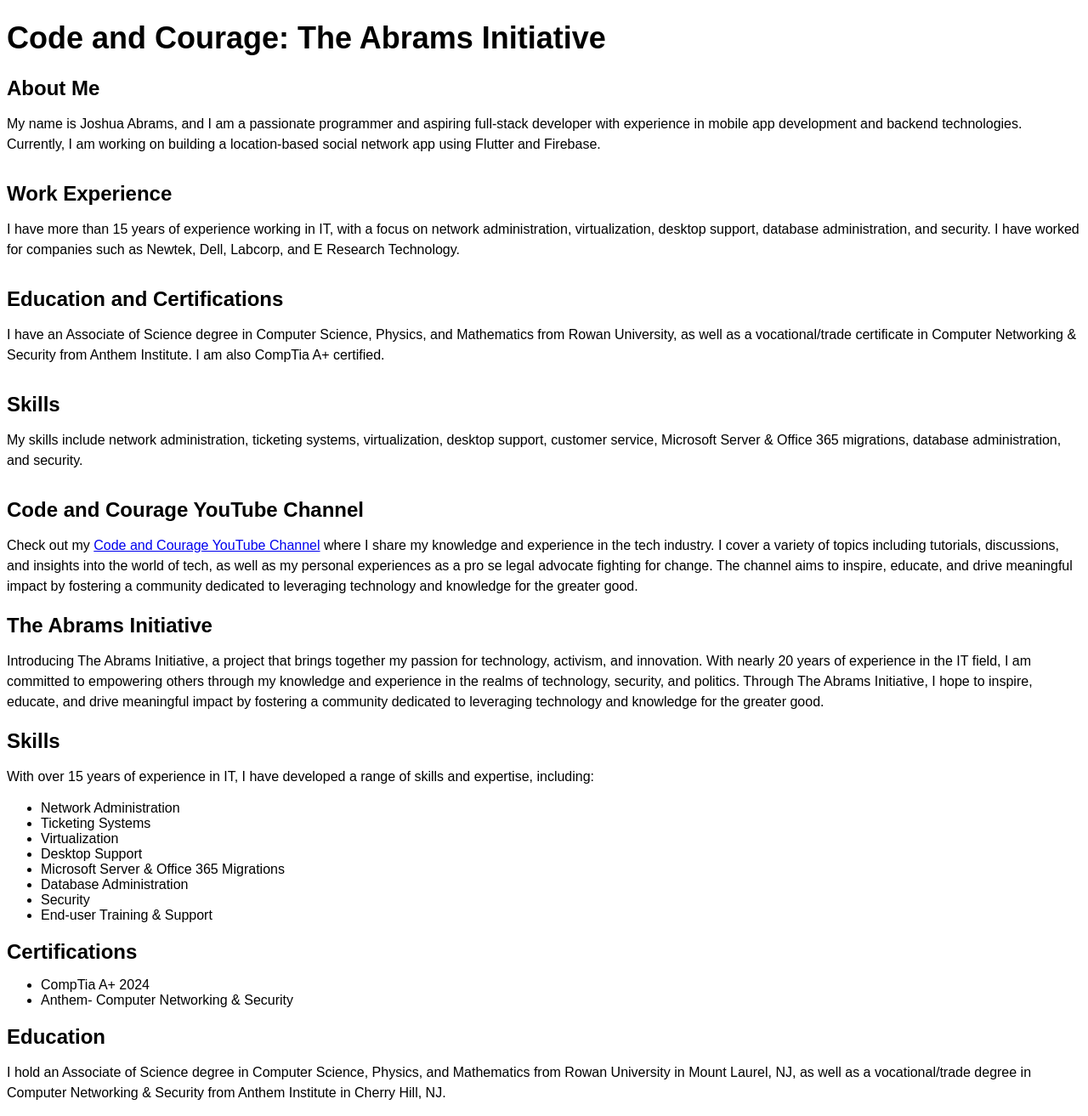
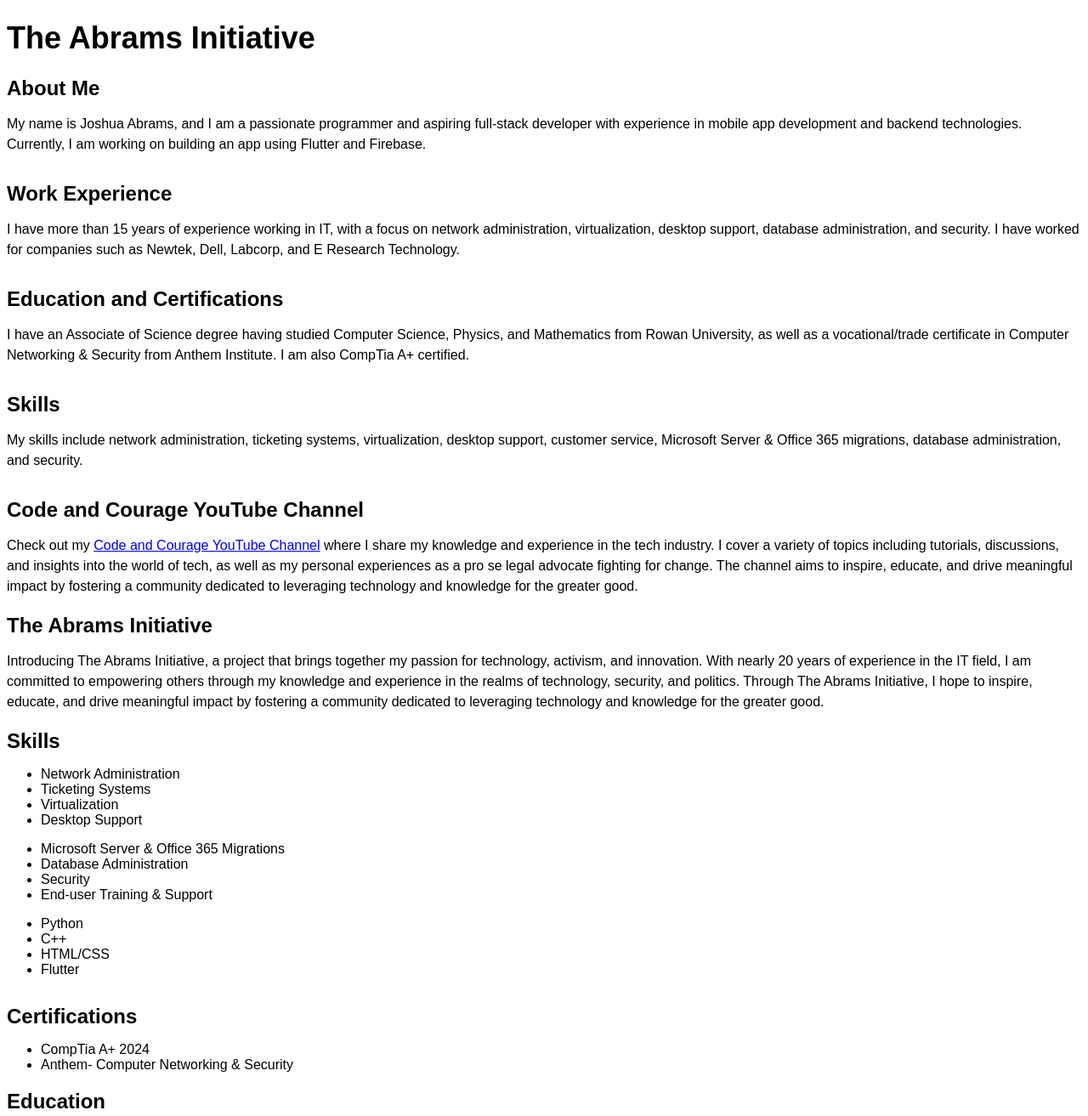
Before and after one commit to unlimitedinfinit/-unlimitedinfinit.github.io, a plain HTML site: page index.html in a window 1280 px wide. Shown: the top 1313 px of the page at 85% size. Drawn offline with Linux system fonts and the light colour scheme.

Commit message:
Update index.html

```diff
--- a/index.html
+++ b/index.html
@@ -3,7 +3,7 @@
   <head>
     <meta charset="UTF-8">
     <meta name="viewport" content="width=device-width, initial-scale=1.0">
-    <title>Code and Courage: The Abrams Initiative</title>
+    <title>The Abrams Initiative</title>
     <style>
       /* Add your CSS styles here */
       body {
@@ -45,12 +45,12 @@
   </head>
   <body>
     <header>
-      <h1>Code and Courage: The Abrams Initiative</h1>
+      <h1>The Abrams Initiative</h1>
     </header>
     <main>
       <section class="section">
         <h2>About Me</h2>
-        <p>My name is Joshua Abrams, and I am a passionate programmer and aspiring full-stack developer with experience in mobile app development and backend technologies. Currently, I am working on building a location-based social network app using Flutter and Firebase.</p>
+        <p>My name is Joshua Abrams, and I am a passionate programmer and aspiring full-stack developer with experience in mobile app development and backend technologies. Currently, I am working on building an app using Flutter and Firebase.</p>
       </section>
       <section class="section">
         <h2>Work Experience</h2>
@@ -58,7 +58,7 @@
       </section>
       <section class="section">
         <h2>Education and Certifications</h2>
-        <p>I have an Associate of Science degree in Computer Science, Physics, and Mathematics from Rowan University, as well as a vocational/trade certificate in Computer Networking & Security from Anthem Institute. I am also CompTia A+ certified.</p>
+        <p>I have an Associate of Science degree having studied Computer Science, Physics, and Mathematics from Rowan University, as well as a vocational/trade certificate in Computer Networking & Security from Anthem Institute. I am also CompTia A+ certified.</p>
       </section>
       <section class="section">
         <h2>Skills</h2>
@@ -71,18 +71,35 @@
 <h2>The Abrams Initiative</h2>
 <p>Introducing The Abrams Initiative, a project that brings together my passion for technology, activism, and innovation. With nearly 20 years of experience in the IT field, I am committed to empowering others through my knowledge and experience in the realms of technology, security, and politics. Through The Abrams Initiative, I hope to inspire, educate, and drive meaningful impact by fostering a community dedicated to leveraging technology and knowledge for the greater good.</p>
 
+<section class="section">
   <h2>Skills</h2>
-<p>With over 15 years of experience in IT, I have developed a range of skills and expertise, including:</p>
+  <div class="skills-container">
+    <div class="skills-column">
       <ul>
         <li>Network Administration</li>
         <li>Ticketing Systems</li>
         <li>Virtualization</li>
         <li>Desktop Support</li>
-  <li>Microsoft Server & Office 365 Migrations</li>
+      </ul>
+    </div>
+    <div class="skills-column">
+      <ul>
+        <li>Microsoft Server &amp; Office 365 Migrations</li>
         <li>Database Administration</li>
         <li>Security</li>
-  <li>End-user Training & Support</li>
+        <li>End-user Training &amp; Support</li>
       </ul>
+    </div>
+    <div class="skills-column">
+      <ul>
+        <li>Python</li>
+        <li>C++</li>
+        <li>HTML/CSS</li>
+        <li>Flutter</li>
+      </ul>
+    </div>
+  </div>
+</section>
 
 <h2>Certifications</h2>
 <ul>
```
Lines whose indentation alone changed are shown as unchanged.
